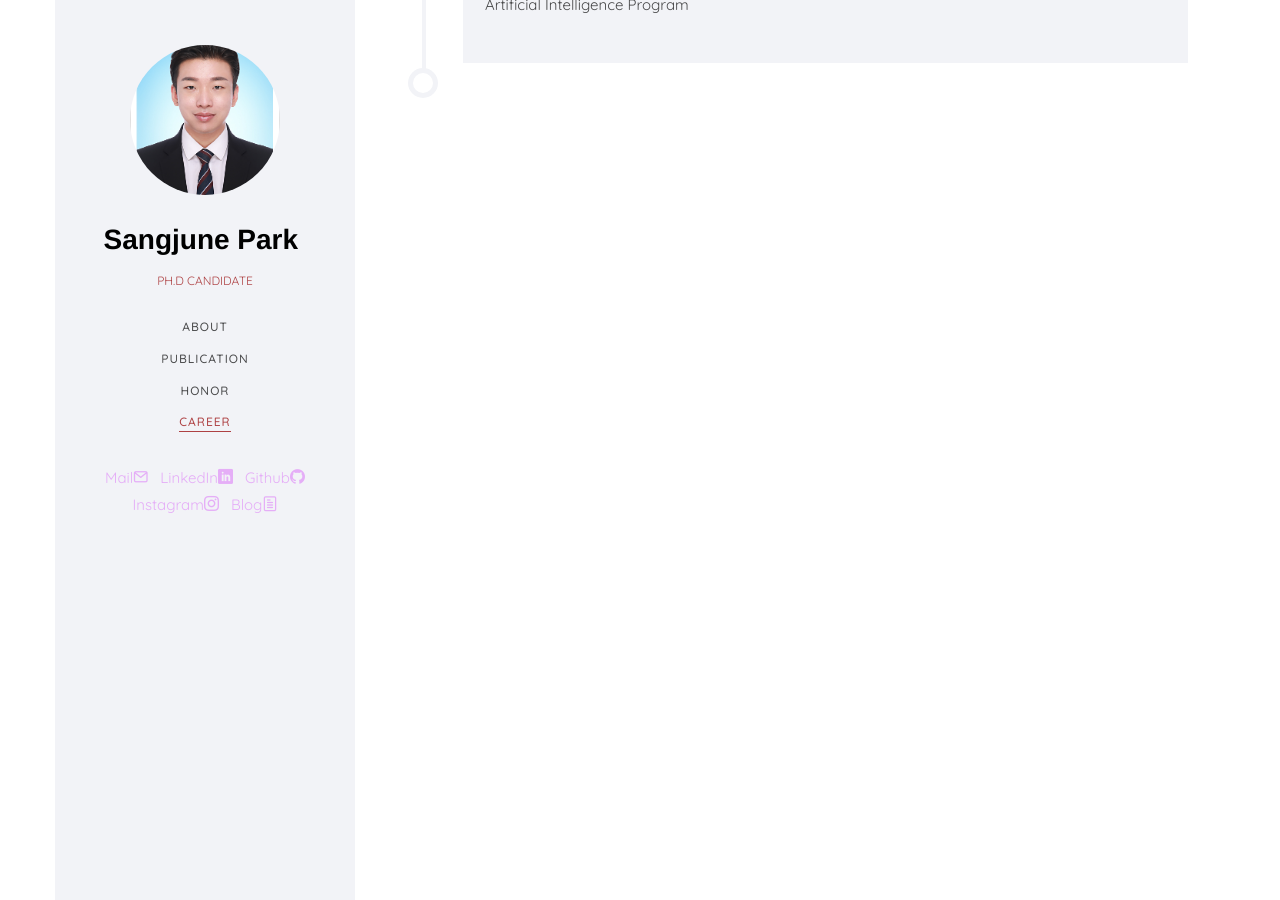
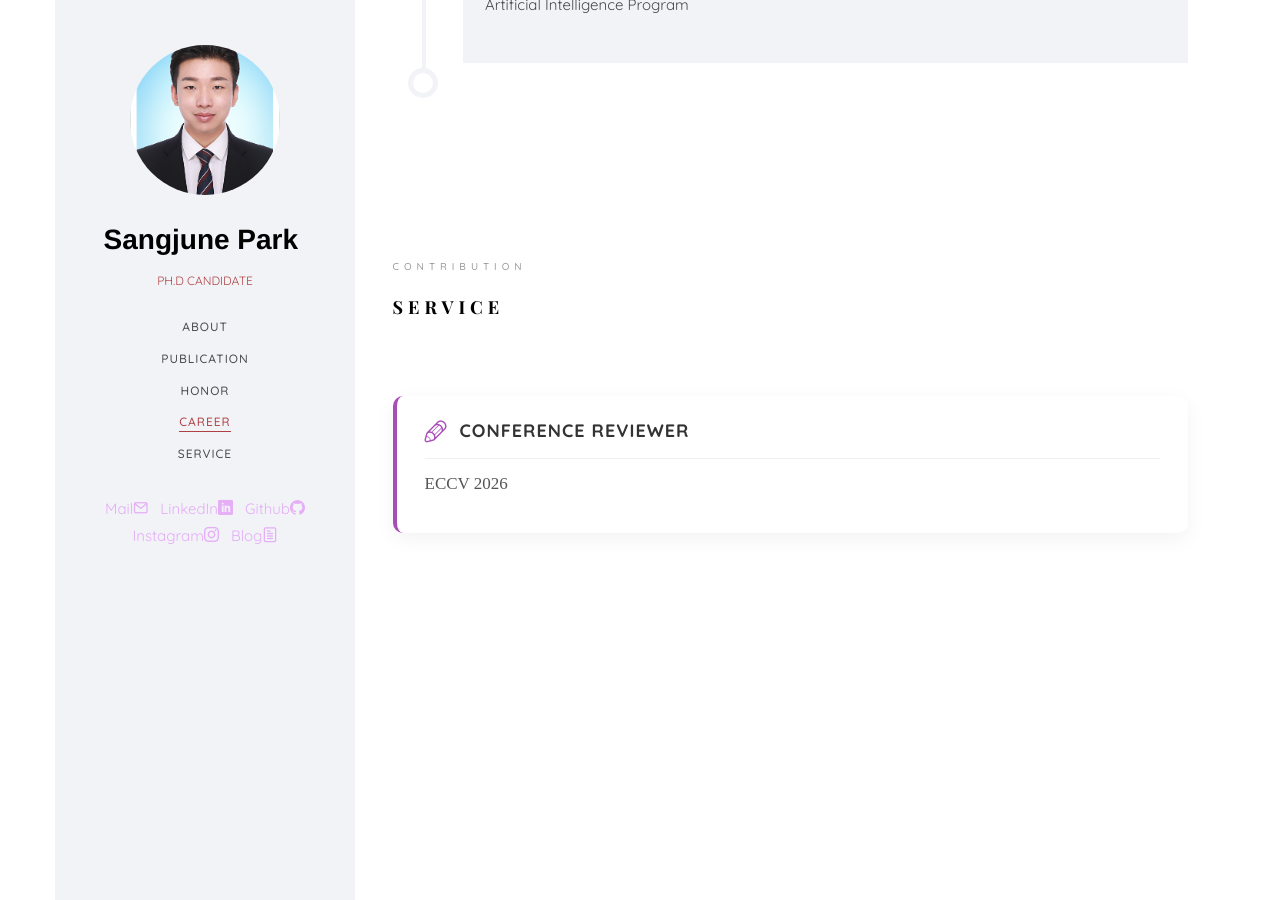
Before and after one commit to JJukE/jjuke.github.io, a Jekyll site: the page built from index.md, in a window 1280 px wide and 900 px high, scrolled down 2805 px. Built offline with Jekyll 4.4.1, drawn with Linux system fonts in a browser that asks for light colours; some web fonts are replaced.

Commit message:
[feat] add 'service' tab

```diff
--- a/_config.yml
+++ b/_config.yml
@@ -225,6 +225,18 @@ career_list:
   animation: fadeInLeft
 
 
+# Service
+service_meta: contribution
+service_header: SERVICE
+service_categories:
+- title: Conference Reviewer
+  color: color-4
+  icon: icon-pen2
+  animation: fadeInLeft
+  items:
+  - ECCV 2026
+
+
 # # Education
 # edu_meta: Education
 # edu_header: Education
--- a/_layouts/default.html
+++ b/_layouts/default.html
@@ -80,6 +80,7 @@
 						<li><a href="#" data-nav-section="work">Publication</a></li>
 						<li><a href="#" data-nav-section="services">Honor</a></li>
 						<li><a href="#" data-nav-section="experience">Career</a></li>
+						<li><a href="#" data-nav-section="service">Service</a></li>
 					</ul>
 				</div>
 			</nav>
@@ -373,6 +374,38 @@
 				</div>
 			</section>
 
+			<!-- Service -->
+			<section class="colorlib-service" data-section="service">
+				<div class="colorlib-narrow-content">
+					<div class="row">
+						<div class="col-md-6 col-md-offset-3 col-md-pull-3 animate-box" data-animate-effect="fadeInLeft">
+							<span class="heading-meta">{{ site.service_meta }}</span>
+							<h2 class="colorlib-heading animate-box">{{ site.service_header }}</h2>
+						</div>
+					</div>
+
+					<div class="row">
+						{% for category in site.service_categories %}
+							<div class="col-md-12 animate-box" data-animate-effect="{{ category.animation | default: 'fadeInLeft' }}">
+								<div style="background: #fff; border-left: 4px solid var(--{{ category.color | default: 'color-1' }}); border-radius: 10px; padding: 24px 28px; margin-bottom: 20px; box-shadow: 0 6px 20px rgba(0,0,0,0.05);">
+									<h3 style="display: flex; align-items: center; margin: 0 0 16px 0; font-family: 'Quicksand', sans-serif; font-weight: 700; font-size: 18px; color: #333; text-transform: uppercase; letter-spacing: 1px;">
+										<i class="{{ category.icon }}" style="margin-right: 12px; color: var(--{{ category.color | default: 'color-1' }}); font-size: 22px;"></i>
+										{{ category.title }}
+									</h3>
+									<ul style="list-style: none; padding: 0; margin: 0;">
+										{% for item in category.items %}
+											<li style="padding: 10px 0; border-top: 1px solid #f0f0f0; font-family: 'Times New Roman', serif; font-size: 17px; color: #555;">
+												{{ item }}
+											</li>
+										{% endfor %}
+									</ul>
+								</div>
+							</div>
+						{% endfor %}
+					</div>
+				</div>
+			</section>
+
             <!-- blank -->
             <div style="height: 400px; width: 100%; clear: both;"></div>
 
```
Also changed, not shown: CLAUDE.md (added, +53 -0 lines), 2 other files.
